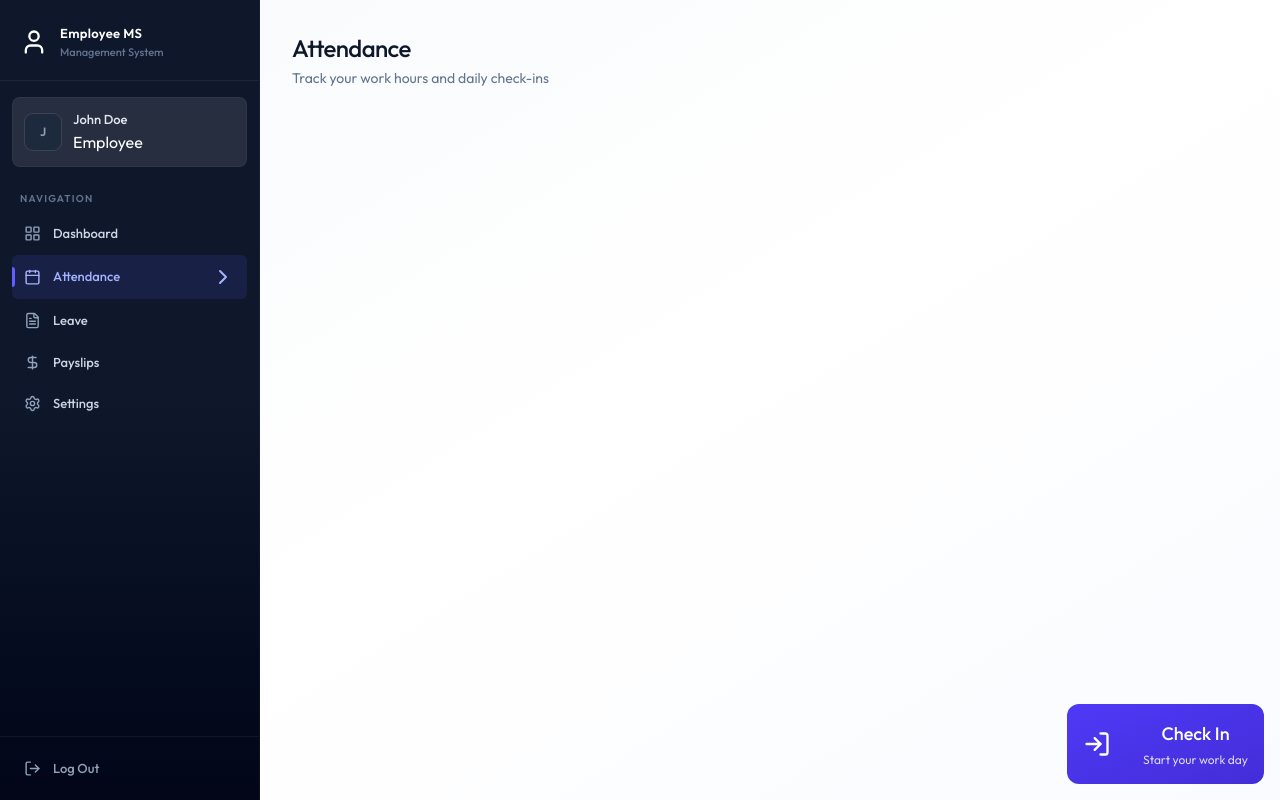
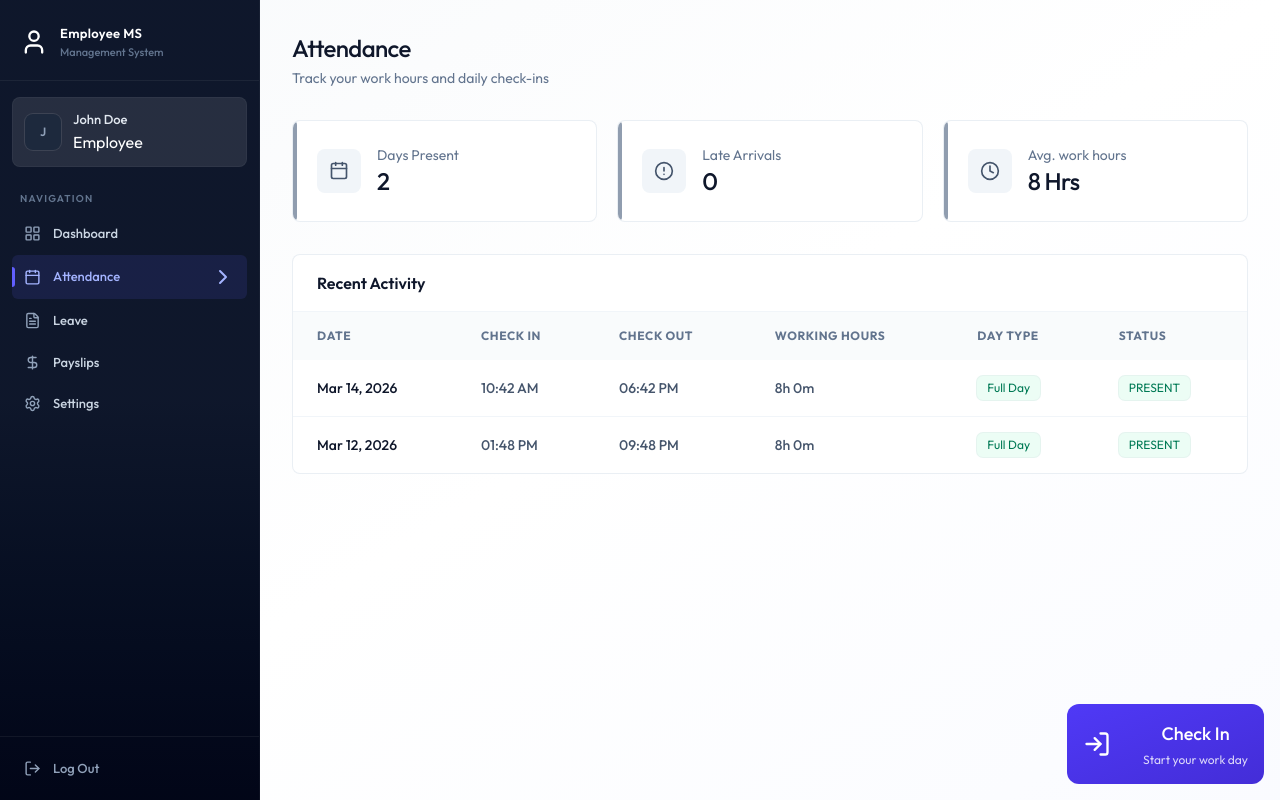
Before and after one commit to Moeen999/fs-ems, a React (Vite) app in the folder client/: page /attendance in a window 1280 px wide. Built offline with nearby package versions, Linux system fonts and the light colour scheme.

Commit message:
feat: added AttendanceStats and AttendanceHistory components with date-fns integration

```diff
--- a/client/package.json
+++ b/client/package.json
@@ -11,6 +11,7 @@
   },
   "dependencies": {
     "@tailwindcss/vite": "^4.2.2",
+    "date-fns": "^4.1.0",
     "lucide-react": "^1.8.0",
     "react": "^19.2.4",
     "react-dom": "^19.2.4",
--- a/client/src/components/attendance/AttendanceHistory.jsx
+++ b/client/src/components/attendance/AttendanceHistory.jsx
@@ -1,10 +1,83 @@
+import { getDayTypeDisplay, getWorkingHoursDisplay } from "../../assets/assets";
+import { format } from "date-fns";
 
-const AttendanceHistory = () => {
+const AttendanceHistory = ({ history }) => {
   return (
-    <div>
+    <div className="card overflow-hidden">
+      <div className="px-6 py-4 border-b border-slate-100">
+        <h3 className="font-semibold text-slate-900">Recent Activity</h3>
+      </div>
+      <div className="overflow-x-auto">
+        <table className="table-modern">
+          <thead>
+            <tr>
+              <th className="px-6 py-6">Date</th>
+              <th className="px-6 py-6">Check In</th>
+              <th className="px-6 py-6">Check Out</th>
+              <th className="px-6 py-6">Working Hours</th>
+              <th className="px-6 py-6">Day Type</th>
+              <th className="px-6 py-6">Status</th>
+            </tr>
+          </thead>
 
+          <tbody>
+            {history.length === 0 ? (
+              <tr>
+                <td className="text-center py-12 text-slate-400" colSpan={6}>
+                  No records found
+                </td>
+              </tr>
+            ) : (
+              history.map((rec) => {
+                const dayType = getDayTypeDisplay(rec);
+                return (
+                  <tr key={rec?._id || rec?.id}>
+                    <td className="px-6 py-4 font-medium text-slate-900">
+                      {format(new Date(rec.date), "MMM dd, yyyy")}
+                    </td>
+
+                    <td className="px-6 py-4 font-medium text-slate-600">
+                      {rec.checkIn
+                        ? format(new Date(rec.checkIn), "hh:mm a")
+                        : "-"}
+                    </td>
+
+                    <td className="px-6 py-4 font-medium text-slate-600">
+                      {rec.checkOut
+                        ? format(new Date(rec.checkOut), "hh:mm a")
+                        : "-"}
+                    </td>
+
+                    <td className="px-6 py-4 font-medium text-slate-600">
+                      {getWorkingHoursDisplay(rec)}
+                    </td>
+
+                    <td className="px-6 py-4">
+                      {dayType.label !== "-" ? (
+                        <span className={`badge ${dayType.className}`}>
+                          {dayType.label}
+                        </span>
+                      ) : (
+                        "-"
+                      )}
+                    </td>
+
+                    <td className="px-6 py-4">
+                      <span
+                        className={`badge ${rec.status === "PRESENT" ? "badge-success" : rec.status === "LATE" ? "badeg-warning" : "badge-danger"}`}
+                      >
+                        {rec.status}
+                      </span>
+                    </td>
+                  </tr>
+                );
+              })
+            )}
+          </tbody>
+        </table>
+      </div>
     </div>
-  )
-}
+  );
+};
 
-export default AttendanceHistory
+export default AttendanceHistory;
--- a/client/src/components/attendance/AttendanceStats.jsx
+++ b/client/src/components/attendance/AttendanceStats.jsx
@@ -1,10 +1,40 @@
+import { AlertCircleIcon, CalendarIcon, ClockIcon } from "lucide-react";
 
-const AttendanceStats = () => {
+const AttendanceStats = ({ history }) => {
+  const totalPresent = history.filter(
+    (h) => (h.status === "PRESENT") | (h.status === "LATE"),
+  ).length;
+  const totalLate = history.filter((h) => h.status === "LATE").length;
+
+  const stats = [
+    { label: "Days Present", value: totalPresent, icon: CalendarIcon },
+    { label: "Late Arrivals", value: totalLate, icon: AlertCircleIcon },
+    { label: "Avg. work hours", value: "8 Hrs", icon: ClockIcon },
+  ];
+
   return (
-    <div>
+    <div className="grid grid-cols-1 sm:grid-cols-3 gap-4 sm:gap-5 mb-8">
+      {stats.map((s) => (
+        <div
+          key={s.label}
+          className="card card-hover p-5 sm:p-6 flex items-center gap-4 relative overflow-hidden group"
+        >
+          <div className="absolute left-0 top-0 bottom-0 w-1 rounded-r-full bg-slate-500/70 group-hover:bg-indigo-500/70" />
 
+          <div className="p-3 bg-slate-100 rounded-lg group-hover:bg-indigo-50 transition-colors duration-200">
+            <s.icon className="w-5 h-5 text-slate-600 group-hover:text-indigo-600 transition-colors duration-200" />
+          </div>
+
+          <div>
+            <p className="text-sm text-slate-500">{s.label}</p>
+            <p className="text-2xl font-medium text-slate-900 tracking-tight">
+              {s.value}
+            </p>
+          </div>
+        </div>
+      ))}
     </div>
-  )
-}
+  );
+};
 
-export default AttendanceStats
+export default AttendanceStats;
--- a/client/src/pages/Attendance.jsx
+++ b/client/src/pages/Attendance.jsx
@@ -2,6 +2,8 @@ import { useCallback, useEffect, useState } from "react";
 import { dummyAttendanceData } from "../assets/assets";
 import Loading from "../components/Loading";
 import CheckInButton from "../components/attendance/CheckInButton";
+import AttendanceStats from "../components/attendance/AttendanceStats";
+import AttendanceHistory from "../components/attendance/AttendanceHistory";
 
 const Attendance = () => {
   const [history, setHistory] = useState([]);
@@ -36,19 +38,21 @@ const Attendance = () => {
         </p>
       </div>
 
-      {
-        isDeleted ? (
+      {isDeleted ? (
         <div className="mb-8 p-6 bg-rose-50 border border-rose-200 rounded-2xl text-center">
           <p className="text-rose-600">
-              Your can no longer clock in or out because your employee records have been marked as deleted.
+            Your can no longer clock in or out because your employee records
+            have been marked as deleted.
           </p>
         </div>
-        ):(
+      ) : (
         <div className="mb-0">
-            <CheckInButton todayRec={todayRec} onAction={fetchData}/>
+          <CheckInButton todayRec={todayRec} onAction={fetchData} />
         </div>
-        )
-      }
+      )}
+
+      <AttendanceStats history={history} />
+      <AttendanceHistory history={history}/>
     </div>
   );
 };
```
Also changed, not shown: 1 other file (tests, documents, lock files or other folders). Lines whose indentation alone changed are shown as unchanged.
